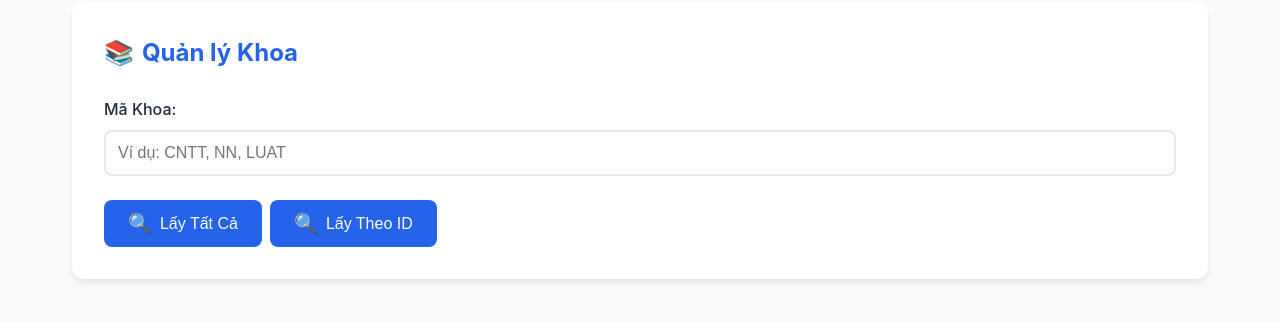
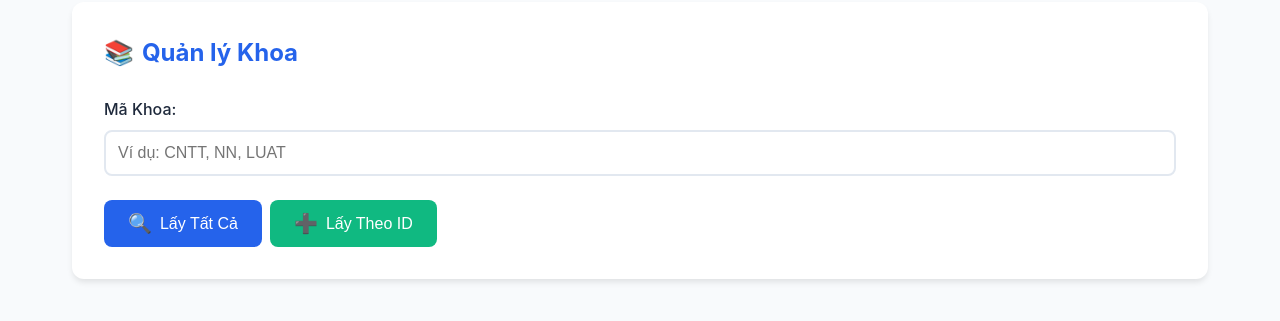
Before and after one commit to TienxDun/Distributed_Database, a PHP site: page /ui.php in a window 1280 px wide. Shown: the part 308-629 px from the top of the page. Run offline with PHP 8.4, Linux system fonts and the light colour scheme.

Commit message:
Update README and UI for API endpoints; add detailed descriptions and enhance button styles for better clarity

```diff
--- a/app/public/ui.php
+++ b/app/public/ui.php
@@ -290,7 +290,7 @@
             </div>
             <div class="btn-group">
                 <button class="btn btn-primary" onclick="callAPI('khoa', 'GET')">Lấy Tất Cả</button>
-                <button class="btn btn-primary" onclick="callAPI('khoa', 'GET', null, 'khoa')">Lấy Theo ID</button>
+                <button class="btn btn-success" onclick="callAPI('khoa', 'GET', null, 'khoa')">Lấy Theo ID</button>
             </div>
             <div id="khoa-result" class="result"></div>
         </div>
@@ -304,7 +304,7 @@
             </div>
             <div class="btn-group">
                 <button class="btn btn-primary" onclick="callAPI('monhoc', 'GET')">Lấy Tất Cả</button>
-                <button class="btn btn-primary" onclick="callAPI('monhoc', 'GET', null, 'monhoc')">Lấy Theo ID</button>
+                <button class="btn btn-success" onclick="callAPI('monhoc', 'GET', null, 'monhoc')">Lấy Theo ID</button>
             </div>
             <div id="monhoc-result" class="result"></div>
         </div>
@@ -318,7 +318,7 @@
             </div>
             <div class="btn-group">
                 <button class="btn btn-primary" onclick="callAPI('sinhvien', 'GET')">Lấy Tất Cả</button>
-                <button class="btn btn-primary" onclick="callAPI('sinhvien', 'GET', null, 'sinhvien')">Lấy Theo ID</button>
+                <button class="btn btn-success" onclick="callAPI('sinhvien', 'GET', null, 'sinhvien')">Lấy Theo ID</button>
             </div>
             <div id="sinhvien-result" class="result"></div>
         </div>
@@ -336,7 +336,7 @@
             </div>
             <div class="btn-group">
                 <button class="btn btn-primary" onclick="callAPI('ctdaotao', 'GET')">Lấy Tất Cả</button>
-                <button class="btn btn-primary" onclick="callAPI('ctdaotao', 'GET', null, 'ctdaotao', 'subjects')">Xem Môn Học</button>
+                <button class="btn btn-success" onclick="callAPI('ctdaotao', 'GET', null, 'ctdaotao', 'subjects')">Xem Môn Học</button>
             </div>
             <div id="ctdaotao-result" class="result"></div>
         </div>
@@ -350,7 +350,7 @@
             </div>
             <div class="btn-group">
                 <button class="btn btn-primary" onclick="callAPI('dangky', 'GET')">Lấy Tất Cả</button>
-                <button class="btn btn-success" onclick="callAPI('dangky', 'GET', null, 'dangky', 'masv')">🔍 Xem Môn Học Đã Đăng Ký</button>
+                <button class="btn btn-success" onclick="callAPI('dangky', 'GET', null, 'dangky', 'masv')">Xem Môn Học Đã Đăng Ký</button>
             </div>
             <div id="dangky-result" class="result"></div>
         </div>
```
Also changed, not shown: README.md.
